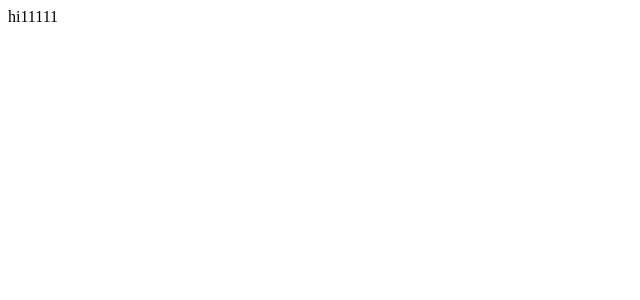
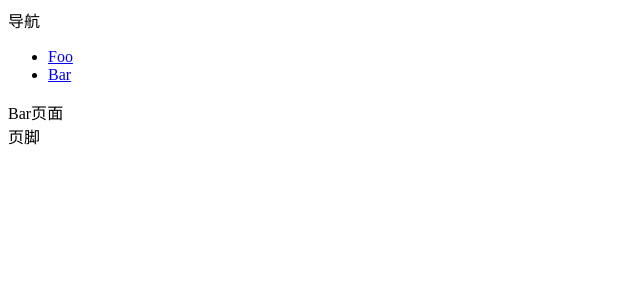
Before and after one commit to MimanchiJiang/Mangosteen, a Vue app: page /#/about in a window 1280 px wide. Shown: the top 300 px of the page, without its empty margins (0-640 px from the left). Built offline with nearby package versions, Linux system fonts and the light colour scheme.

Commit message:
添加路由

```diff
--- a/package.json
+++ b/package.json
@@ -9,7 +9,8 @@
   },
   "dependencies": {
     "@vitejs/plugin-vue-jsx": "^3.0.1",
-    "vue": "^3.2.31"
+    "vue": "^3.2.31",
+    "vue-router": "^4.2.0"
   },
   "devDependencies": {
     "@vitejs/plugin-vue": "^2.3.1",
--- a/src/APP2.tsx
+++ /dev/null
@@ -1,7 +0,0 @@
-import { defineComponent } from "vue";
-
-export const APP2 = defineComponent({
-  setup() {
-    return () => <div>hi11111</div>;
-  },
-});
--- /dev/null
+++ b/src/App.tsx
@@ -0,0 +1,30 @@
+import { defineComponent, ref } from "vue";
+import { RouterLink, RouterView } from "vue-router";
+
+export const App = defineComponent({
+  setup() {
+    const refCount = ref(0);
+    const onClick = () => {
+      refCount.value += 1;
+    };
+    return () => (
+      <>
+        <header>
+          导航
+          <ul>
+            <li>
+              <RouterLink to="/">Foo </RouterLink>
+            </li>
+            <li>
+              <RouterLink to="about">Bar</RouterLink>
+            </li>
+          </ul>
+        </header>
+        <div>
+          <RouterView></RouterView>
+        </div>
+        <footer>页脚</footer>
+      </>
+    );
+  },
+});
--- /dev/null
+++ b/src/views/Bar.tsx
@@ -0,0 +1,7 @@
+import { defineComponent, ref } from "vue";
+
+export const Bar = defineComponent({
+  setup() {
+    return () => <>Bar页面</>;
+  },
+});
--- /dev/null
+++ b/src/views/Foo.tsx
@@ -0,0 +1,7 @@
+import { defineComponent, ref } from "vue";
+
+export const Foo = defineComponent({
+  setup() {
+    return () => <>Foo页面</>;
+  },
+});
```
Also changed, not shown: src/App.vue (deleted, +0 -15 lines), src/main.ts (+15 -3 lines).
